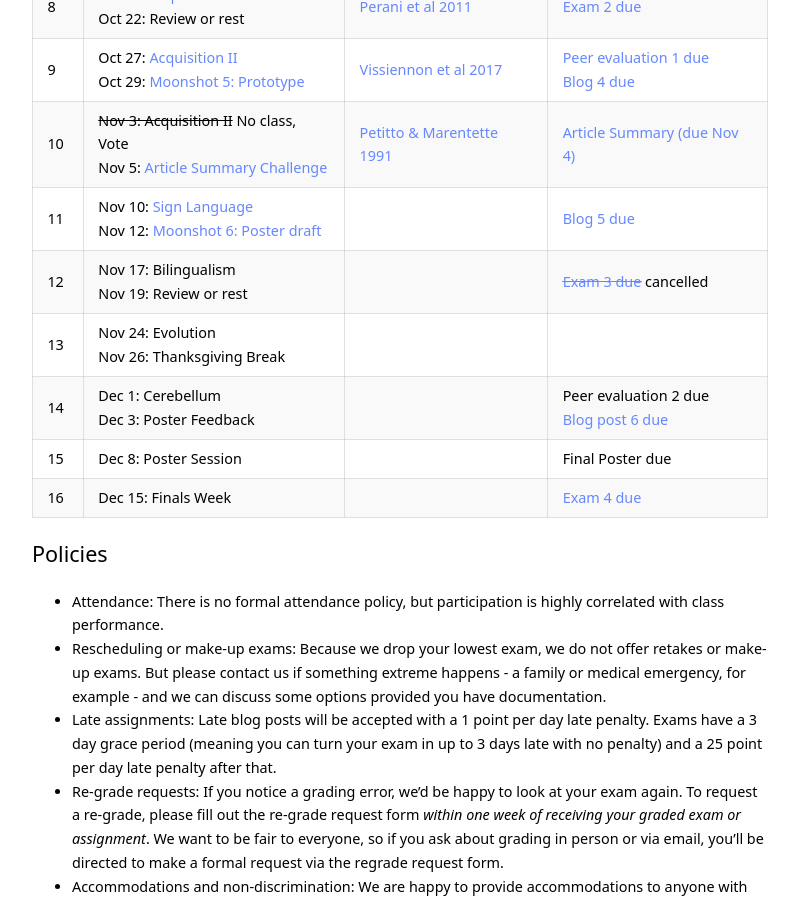
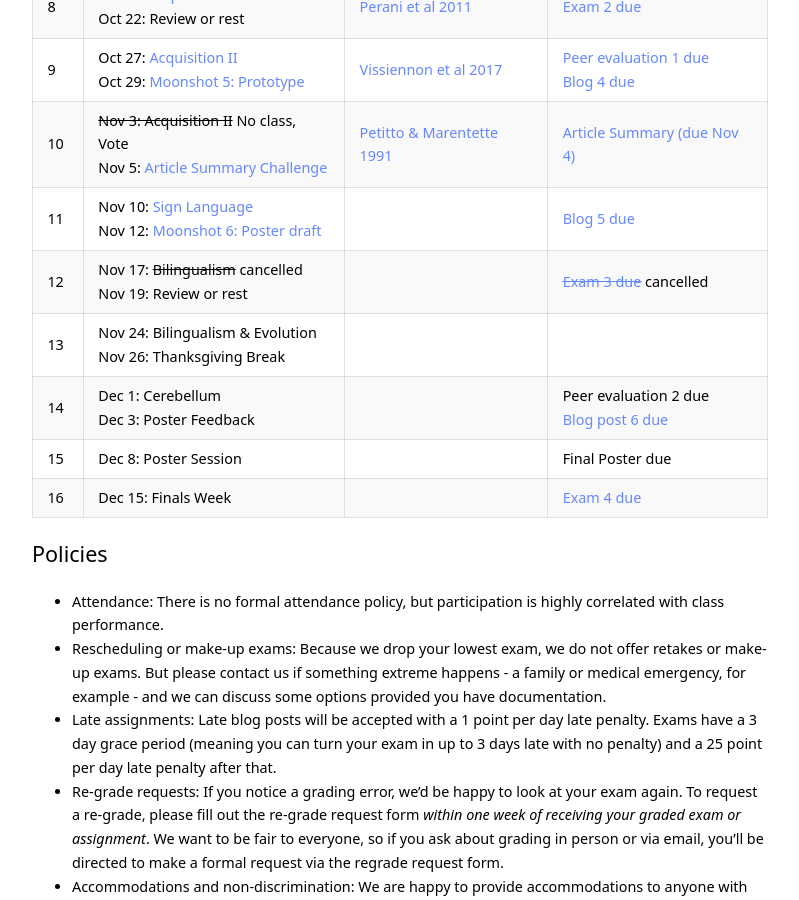
Before and after one commit to kschuler/ling104, a Jekyll site: the page built from index.md, in a window 1280 px wide and 900 px high, scrolled down 2980 px. Shown: the whole window, without its empty margins (240-1039 px from the left). Built offline with Jekyll 4.4.1, drawn with Linux system fonts in a browser that asks for light colours; some of the changed text lies outside the part shown.

Commit message:
Update index.md

```diff
--- a/index.md
+++ b/index.md
@@ -5,7 +5,9 @@ title: LING104
 
 <h2 align="center">Fall 2020 Syllabus</h2>
 <h3 align="center">Tuesdays & Thursdays 10:30am-12pm <b>Online</b></h3>
-<h3 align="center"><a href="https://upenn.zoom.us/j/91009455786?pwd=T1NEQm8rUnlaOGRoMnlKUitVUDg2QT09">**link to live lecture on zoom**</a>
+<!--<h3 align="center"><a href="https://upenn.zoom.us/j/91009455786?pwd=T1NEQm8rUnlaOGRoMnlKUitVUDg2QT09">**link to live lecture on zoom**</a>
+</h3> -->
+<h3 align="center">**Class is cancelled today!**</a>
 </h3>
 <h3 align="center"><a href="resources/ling104-fall2020-exam2.pdf">Exam 3 is cancelled!</a>
 </h3><br>
@@ -75,8 +77,8 @@ Wk  | Lecture | Readings | Resources
 9 | Oct 27: [Acquisition II](https://public.3.basecamp.com/p/twgpDoK1RZz99XmPhohRZFPB)<br> Oct 29: [Moonshot 5: Prototype](https://public.3.basecamp.com/p/igpfrbHRTMNDJ3pnwrXfAXLb) | [Vissiennon et al 2017](https://app.perusall.com/courses/ling-104-001-2020c-intro-to-language-and-the-brain/vissiennon-2017-functional-organization-of-the-language-network-in?assignmentId=87wtvQi8dd9JZ2Jfu&part=1) | [Peer evaluation 1 due](https://docs.google.com/forms/d/e/1FAIpQLSdfY_bDZ-YfZJ2TmWNsf2el2A6NI0N2_BN-a2SFepsdF6mpVw/viewform?usp=sf_link)<br>[Blog 4 due](https://canvas.upenn.edu/courses/1530046/assignments/8162726)
 10 | ~~Nov 3:  Acquisition II~~ **No class, Vote** <br> Nov 5: [Article Summary Challenge](https://public.3.basecamp.com/p/UZ8iVrjoWBDhGQUgAhQqXaMp) | [Petitto & Marentette 1991](https://app.perusall.com/courses/ling-104-001-2020c-intro-to-language-and-the-brain/babbling-babbling-in-the-manual-mode-evidence-for-the?assignmentId=ujNm4ncat7MPJmWxw&part=1) | [Article Summary (due Nov 4)](https://canvas.upenn.edu/courses/1530046/quizzes/2425883)
 11 | Nov 10: [Sign Language](https://public.3.basecamp.com/p/bK1UGmURN27WxPq9unm6zj7r) <br> Nov 12: [Moonshot 6: Poster draft](https://public.3.basecamp.com/p/nQHLUvLGKP6gfKV1z5vcFYWo)| | [Blog 5 due](https://canvas.upenn.edu/courses/1530046/assignments/8162742)
-12 | Nov 17: Bilingualism <br> Nov 19: **Review or rest** | | ~~[Exam 3 due](https://canvas.upenn.edu/courses/1530046/assignments/8162040)~~ cancelled
-13 | Nov 24: Evolution <br> Nov 26: **Thanksgiving Break** | |
+12 | Nov 17: ~~Bilingualism~~ cancelled <br> Nov 19: **Review or rest** | | ~~[Exam 3 due](https://canvas.upenn.edu/courses/1530046/assignments/8162040)~~ cancelled
+13 | Nov 24: Bilingualism & Evolution <br> Nov 26: **Thanksgiving Break** | |
 14 | Dec 1: Cerebellum <br> Dec 3: Poster Feedback   | | Peer evaluation 2 due<br>[Blog post 6 due](https://canvas.upenn.edu/courses/1530046/assignments/8162745)
 15 | Dec 8: Poster Session| | Final Poster due
 16 | Dec 15: Finals Week | | [Exam 4 due](https://canvas.upenn.edu/courses/1530046/assignments/8162042)
```
